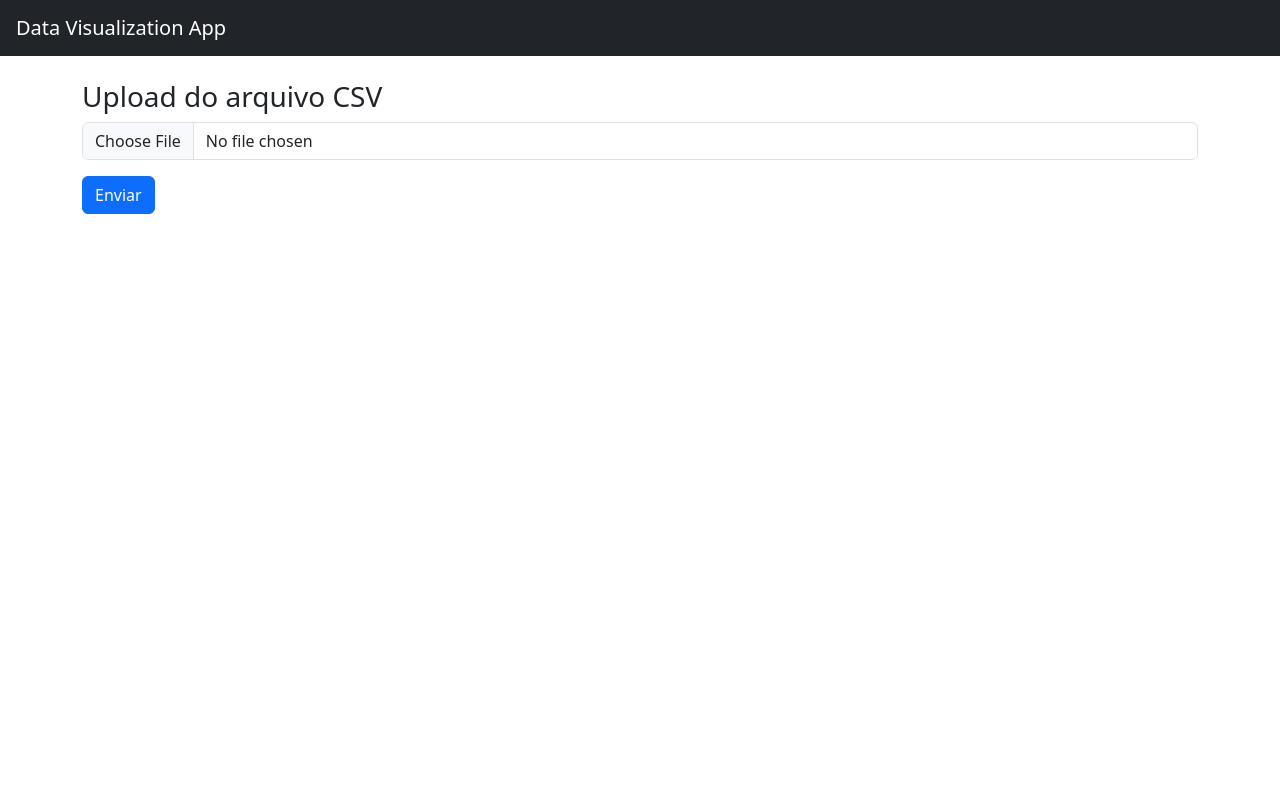
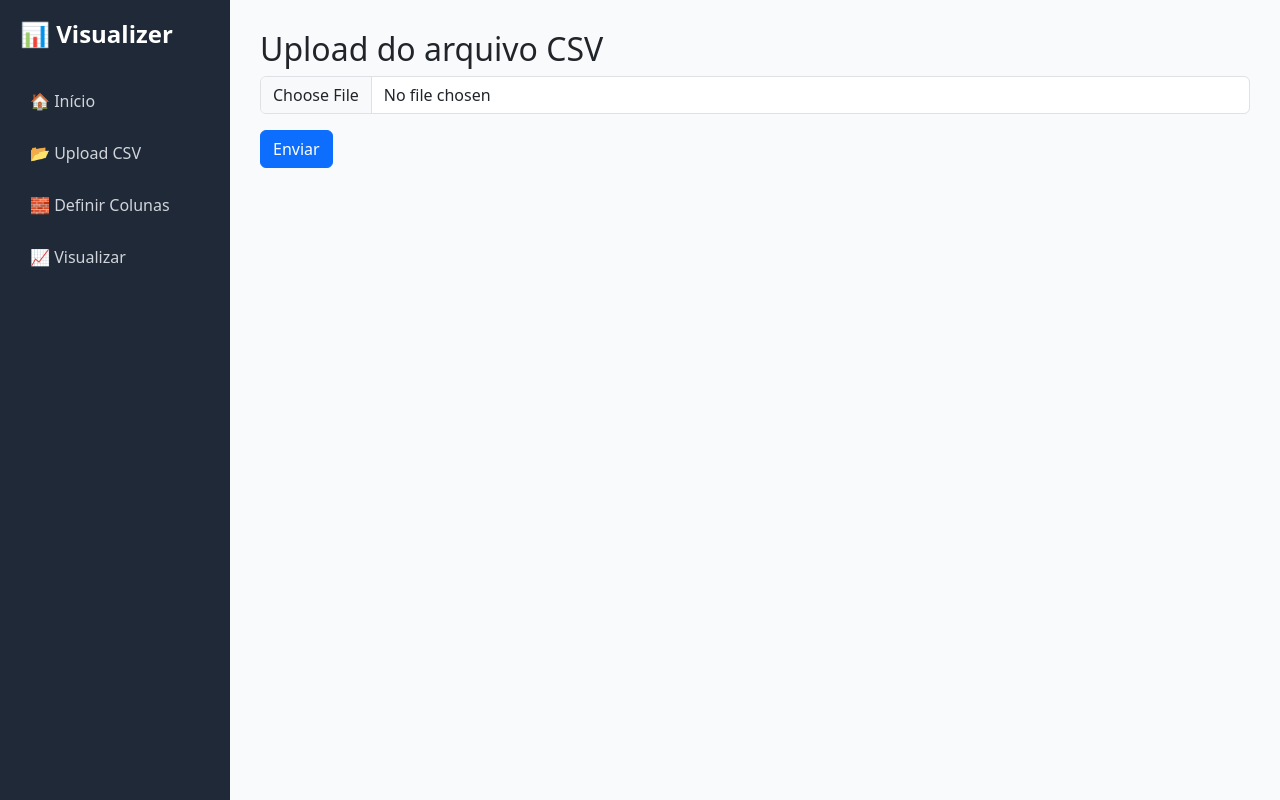
Before and after one commit to FlaviaCosta1037/app_dashboard_with_flask, a Flask app: page / in a window 1280 px wide. Run offline with Flask 3, Linux system fonts and the light colour scheme.

Commit message:
Ajuste dos templates  criados

```diff
--- a/app/templates/base.html
+++ b/app/templates/base.html
@@ -1,21 +1,26 @@
-<!doctype html>
+<!DOCTYPE html>
 <html lang="pt-br">
 <head>
-    <meta charset="utf-8">
-    <title>{% block title %}Data App{% endblock %}</title>
+    <meta charset="UTF-8">
+    <title>{% block title %}Data Visualizer{% endblock %}</title>
 
-    <link href="https://cdn.jsdelivr.net/npm/bootstrap@5.3.2/dist/css/bootstrap.min.css"
-          rel="stylesheet">
+    <link href="https://cdn.jsdelivr.net/npm/bootstrap@5.3.2/dist/css/bootstrap.min.css" rel="stylesheet">
+    <link rel="stylesheet" href="{{ url_for('static', filename='css/style.css') }}">
 </head>
 <body>
 
-<nav class="navbar navbar-dark bg-dark px-3">
-    <span class="navbar-brand">Data Visualization App</span>
-</nav>
+    <div class="sidebar">
+        <h4>📊 Visualizer</h4>
 
-<div class="container mt-4">
-    {% block content %}{% endblock %}
-</div>
+        <a href="{{ url_for('upload') }}">🏠 Início</a>
+        <a href="{{ url_for('upload') }}">📂 Upload CSV</a>
+        <a href="{{ url_for('define_columns') }}">🧱 Definir Colunas</a>
+        <a href="{{ url_for('visualize') }}">📈 Visualizar</a>
+    </div>
+
+    <div class="content">
+        {% block content %}{% endblock %}
+    </div>
 
 </body>
 </html>
--- a/app/templates/upload.html
+++ b/app/templates/upload.html
@@ -1,11 +1,12 @@
 {% extends "base.html" %}
+
+{% block title %}Upload{% endblock %}
+
 {% block content %}
+<h2>Upload do arquivo CSV</h2>
 
-<h3>Upload do arquivo CSV</h3>
-
-<form method="post" enctype="multipart/form-data">
+<form method="POST" enctype="multipart/form-data">
     <input type="file" name="file" class="form-control mb-3" required>
     <button class="btn btn-primary">Enviar</button>
 </form>
-
 {% endblock %}
--- a/app/templates/visualize.html
+++ b/app/templates/visualize.html
@@ -1,7 +1,8 @@
 {% extends "base.html" %}
 
+{% block title %}Visualização{% endblock %}
+
 {% block content %}
-
 <h3>Configurar Gráfico</h3>
 
 <form method="post" class="row mb-4">
```
Also changed, not shown: app/templates/columns.html (+8 -7 lines).
